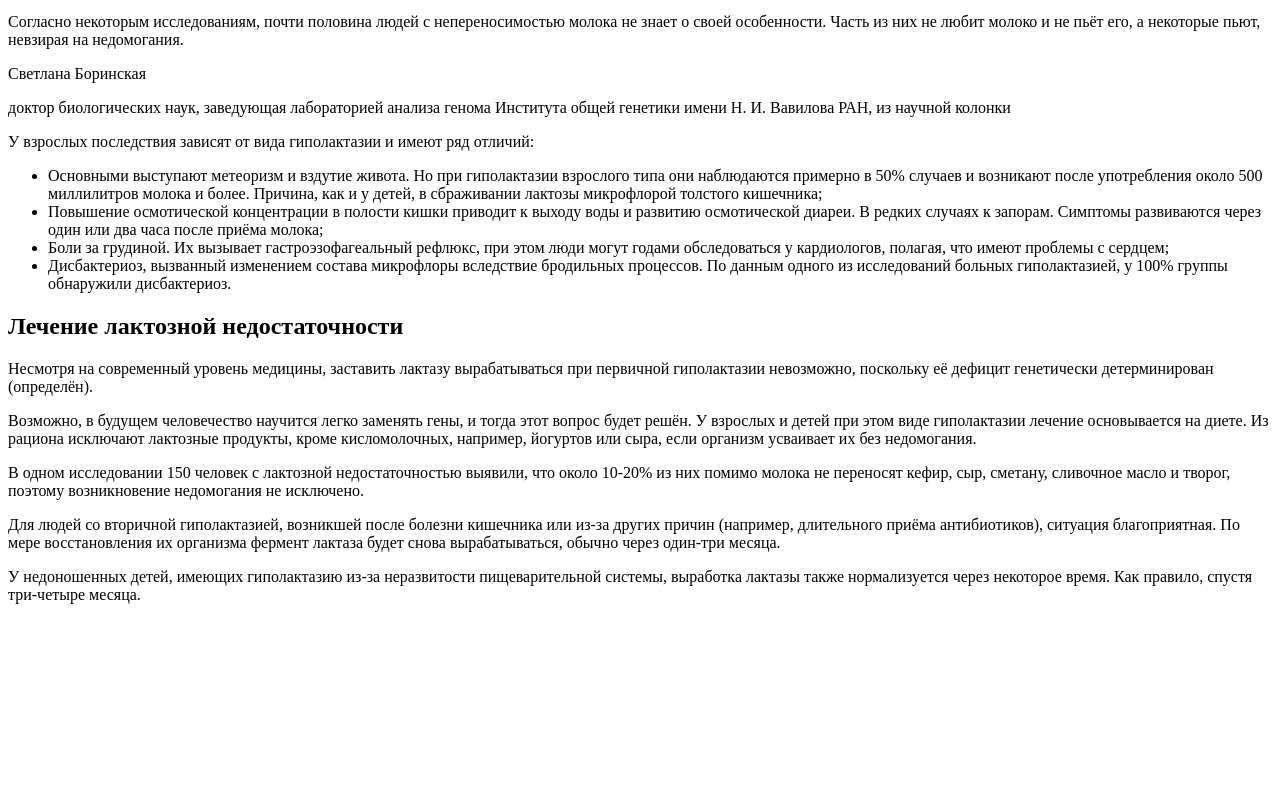
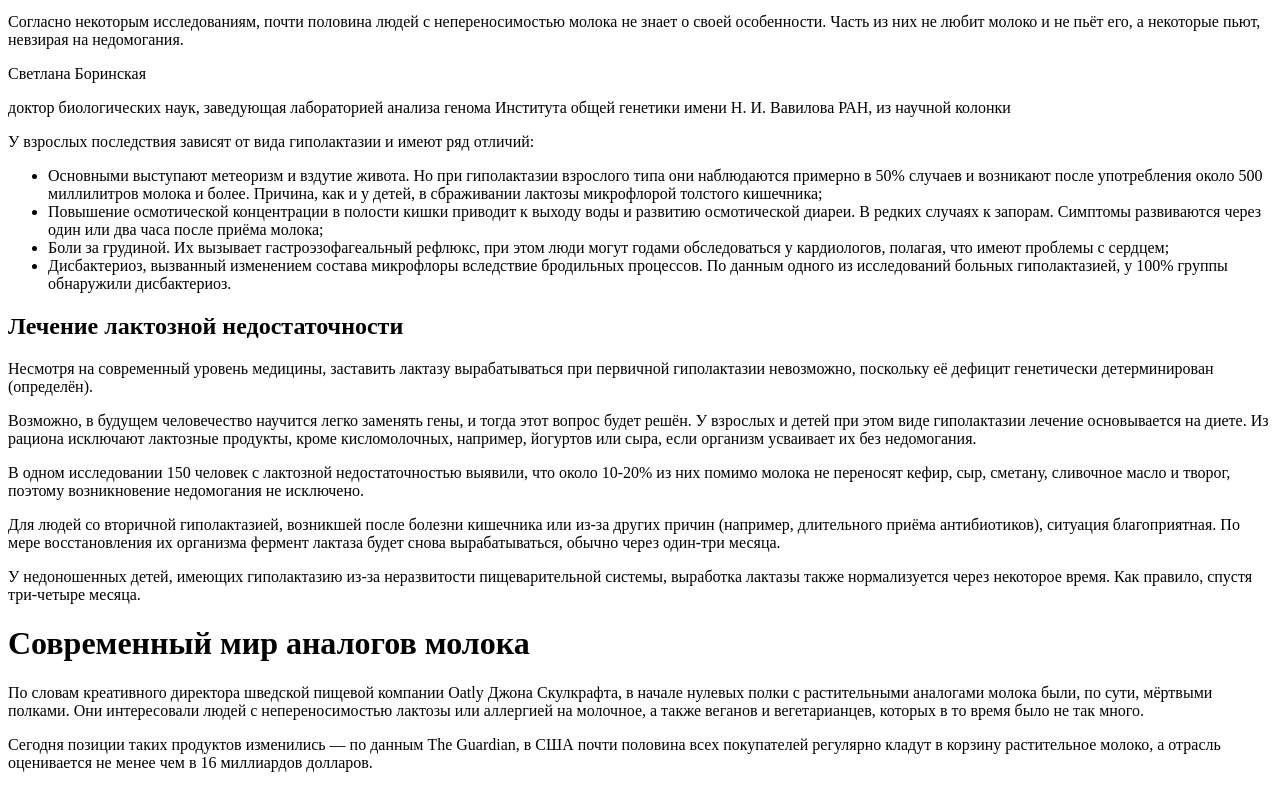
Before and after one commit to kremlevmax/Lesson_1, a plain HTML site: page Lesson_01/index.html in a window 1280 px wide. Shown: the part 9001-9789 px from the top of the page. Before the commit the page ends 9621 px from the top, so only its background shows below. Drawn offline with Linux system fonts and the light colour scheme.

Commit message:
Chapter added

```diff
--- a/Lesson_01/index.html
+++ b/Lesson_01/index.html
@@ -390,6 +390,23 @@
                     </p>
                 </div>
             </div>
+            <div class="chapter">
+                <h1 class="chapter-subtitle">Современный мир аналогов молока</h1>
+                <p class="article-paragraph">
+                    По словам креативного директора шведской пищевой компании Oatly Джона
+                    Скулкрафта, в начале нулевых полки с растительными аналогами молока были, по сути, мёртвыми полками.
+                    Они интересовали людей с непереносимостью лактозы или аллергией на молочное, а также веганов и
+                    вегетарианцев, которых в то время было не так много.
+                </p>
+                <p class="article-paragraph">
+                    Сегодня позиции таких продуктов изменились — по данным The Guardian, в США
+                    почти половина всех покупателей регулярно кладут в корзину растительное молоко, а отрасль
+                    оценивается не менее чем в 16 миллиардов долларов.
+                </p>
+                <p class="article-paragraph"></p>
+                <p class="article-paragraph"></p>
+                <p class="article-paragraph"></p>
+            </div>
         </div>
     </main>
     <footer class="footer"></footer>
```
